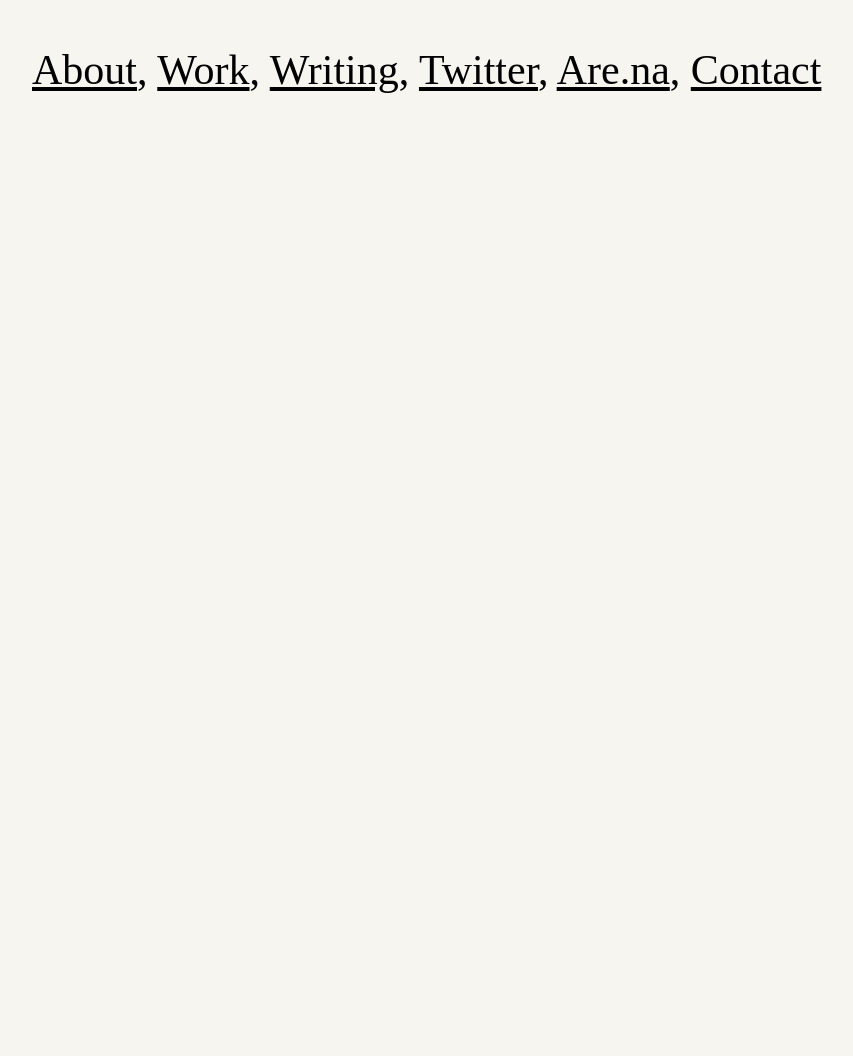
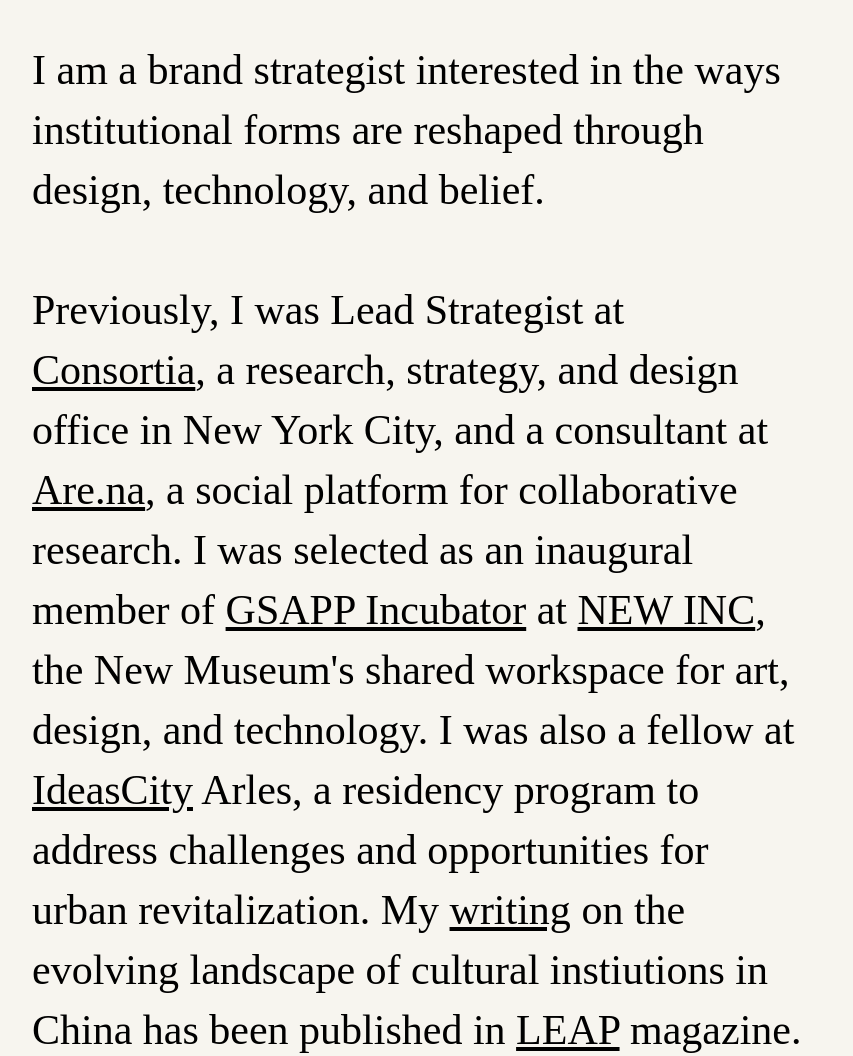
Before and after one commit to cbadal/cbadal.github.io, a plain HTML site: page index.html in a window 1280 px wide. Shown: the top 1056 px of the page, without its empty margins (23-876 px from the left). Before the commit the page ends 800 px from the top, so only its background shows below. Drawn offline with nearby package versions, Linux system fonts and the light colour scheme.

Commit message:
Update index.html

```diff
--- a/index.html
+++ b/index.html
@@ -13,8 +13,21 @@
   <body>
     <div class='container-fluid'>
       <div class='row'>
-        <div class='col-lg-12 site-nav'>
-          <a class='top-link' href='#content' id='about'>About</a>,
+        <div class='col-lg-8 site-nav'>
+           I am a brand strategist interested in the ways institutional forms are reshaped through design, technology, and belief.
+          <br>
+          <br>
+          Previously, I was Lead Strategist at <a href='http://consortia.net'>Consortia</a>, a research, strategy, and design office in New York City, and a consultant at <a href='http://are.na'>Are.na</a>, a social platform for collaborative research. I was selected as an inaugural member of <a href='http://www.arch.columbia.edu/flagship-projects/gsapp-incubator'>GSAPP Incubator</a> at <a href='http://newinc.org'>NEW INC</a>, the New Museum's shared workspace for art, design, and technology. I was also a fellow at <a href='http://www.ideas-city.org/'>IdeasCity</a> Arles, a residency program to address challenges and opportunities for urban revitalization. My <a href='https://drive.google.com/open?id=0B75LdvHD9AzKQlVSR2xxT0ZYbkE'>writing</a> on the evolving landscape of cultural instiutions in China has been published in <a href='http://www.leapleapleap.com'>LEAP</a> magazine. I studied architecture at Columbia University (BA '14).
+          <br>
+          <br>
+          Clients include: Audi, Harvard GSD, Microsoft, Graham Foundation, Chicago Architecture Biennial, Adidas, The Annenberg Foundation, Louis Vuitton
+          <br>
+          <br>
+          Contact me at christinabadal@gmail.com
+          <br>
+          <a href='https://twitter.com/designmami'>Twitter</a>, <a href='https://www.instagram.com/designmami/'>Instagram</a>, <a href='https://www.are.na/christina-badal/'>Are.na</a>
+
+          <!--<a class='top-link' href='#content' id='about'>About</a>,
           <a class='top-link' href='#content' id='work'>Work</a>,
           <a class='top-link' href='#content' id='writing'>Writing</a>,
           <a class='top-link' href='#content' id='twitter'>Twitter</a>,
@@ -24,7 +37,7 @@
       </div>
       <div class='row content top-buffer'>
         <div class='col-lg-12'>
-          <a id='content'></a>
+          <a id='content'></a>-->
         </div>
       </div>
     </div>
```
